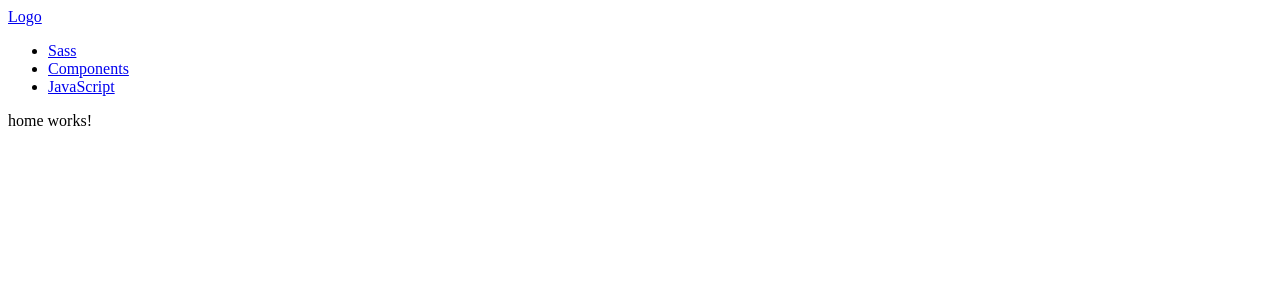
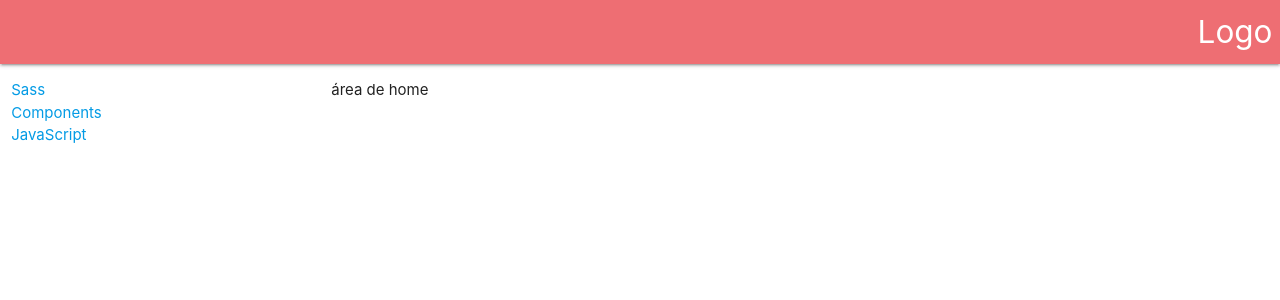
Before and after one commit to RjlopesDevelop/rotas, an Angular app: page / in a window 1280 px wide. Shown: the top 300 px of the page. Built offline with nearby package versions, Linux system fonts and the light colour scheme.

Commit message:
inclusão do css

```diff
--- a/angular.json
+++ b/angular.json
@@ -23,10 +23,15 @@
               "src/assets"
             ],
             "styles": [
-              "src/styles.css"
+              "src/styles.css",
+              "node_modules/materialize-css/dist/css/materialize.css"
 
             ],
-            "scripts": []
+            "scripts": [
+            "node_modules/jquery/dist/jquery.js",
+            "node_modules/hammerjs/hammer.js",
+            "node_modules/materialize-css/dist/js/materialize.js"
+                       ]
           },
           "configurations": {
             "production": {
--- a/package.json
+++ b/package.json
@@ -22,6 +22,7 @@
     "@angular/router": "^6.1.0",
     "angular2-materialize": "^15.1.10",
     "core-js": "^2.5.4",
+    "hammerjs": "^2.0.8",
     "jquery": "^2.2.4",
     "materialize-css": "^1.0.0",
     "rxjs": "^6.0.0",
--- a/src/app/app.component.html
+++ b/src/app/app.component.html
@@ -1,16 +1,33 @@
-<!--The content below is only a placeholder and can be replaced.-->
-
 
 <nav>
   <div class="nav-wrapper">
     <a href="#" class="brand-logo right">Logo</a>
-    <ul id="nav-mobile" class="left hide-on-med-and-down">
+    <!-- <ul id="nav-mobile" class="left hide-on-med-and-down">
+      <li><a href="sass.html">Sass</a></li>
+      <li><a href="badges.html">Components</a></li>
+      <li><a href="collapsible.html">JavaScript</a></li>
+    </ul> -->
+  </div>
+</nav>
+
+
+<div class="row">
+
+    <div class="col s3">
+     <ul id="nav-mobile" class="left hide-on-med-and-down">
       <li><a href="sass.html">Sass</a></li>
       <li><a href="badges.html">Components</a></li>
       <li><a href="collapsible.html">JavaScript</a></li>
     </ul>
+    </div>
+
+    <div class="col s9">
+      <!-- Teal page content  -->
+      <router-outlet></router-outlet>
+    </div>
+
   </div>
-</nav>
-<div>
-  <router-outlet></router-outlet>
+<div class="container">
+
+
 </div>
--- a/src/app/app.module.ts
+++ b/src/app/app.module.ts
@@ -5,6 +5,9 @@ import { HttpModule } from '@angular/http';
 import { AppComponent } from './app.component';
 import { HomeComponent } from './home/home.component';
 import { AppRoutingModule } from './app-routing.module';
+// import { MaterializeModule } from 'angular2-materialize';
+
+
 
 @NgModule({
   declarations: [
@@ -15,6 +18,7 @@ import { AppRoutingModule } from './app-routing.module';
     BrowserModule,
     AppRoutingModule,
     HttpModule,
+   // MaterializeModule
   ],
   providers: [],
   bootstrap: [AppComponent]
--- a/src/app/home/home.component.html
+++ b/src/app/home/home.component.html
@@ -1,3 +1,5 @@
-<p>
-  home works!
-</p>
+<div>
+  <p>
+    área de home
+  </p>
+</div>
--- a/src/index.html
+++ b/src/index.html
@@ -2,12 +2,15 @@
 <html lang="en">
 <head>
   <meta charset="utf-8">
+   <!--Let browser know website is optimized for mobile-->
+   <meta name="viewport" content="width=device-width, initial-scale=1.0"/>
   <title>RotaNova</title>
   <base href="/">
 
   <meta name="viewport" content="width=device-width, initial-scale=1">
   <link rel="icon" type="image/x-icon" href="favicon.ico">
    <link href="https://fonts.googleapis.com/icon?family=Material+Icons" rel="stylesheet">
+
 </head>
 <body>
   <app-root></app-root>
```
Also changed, not shown: 1 other file (tests, documents, lock files or other folders).
